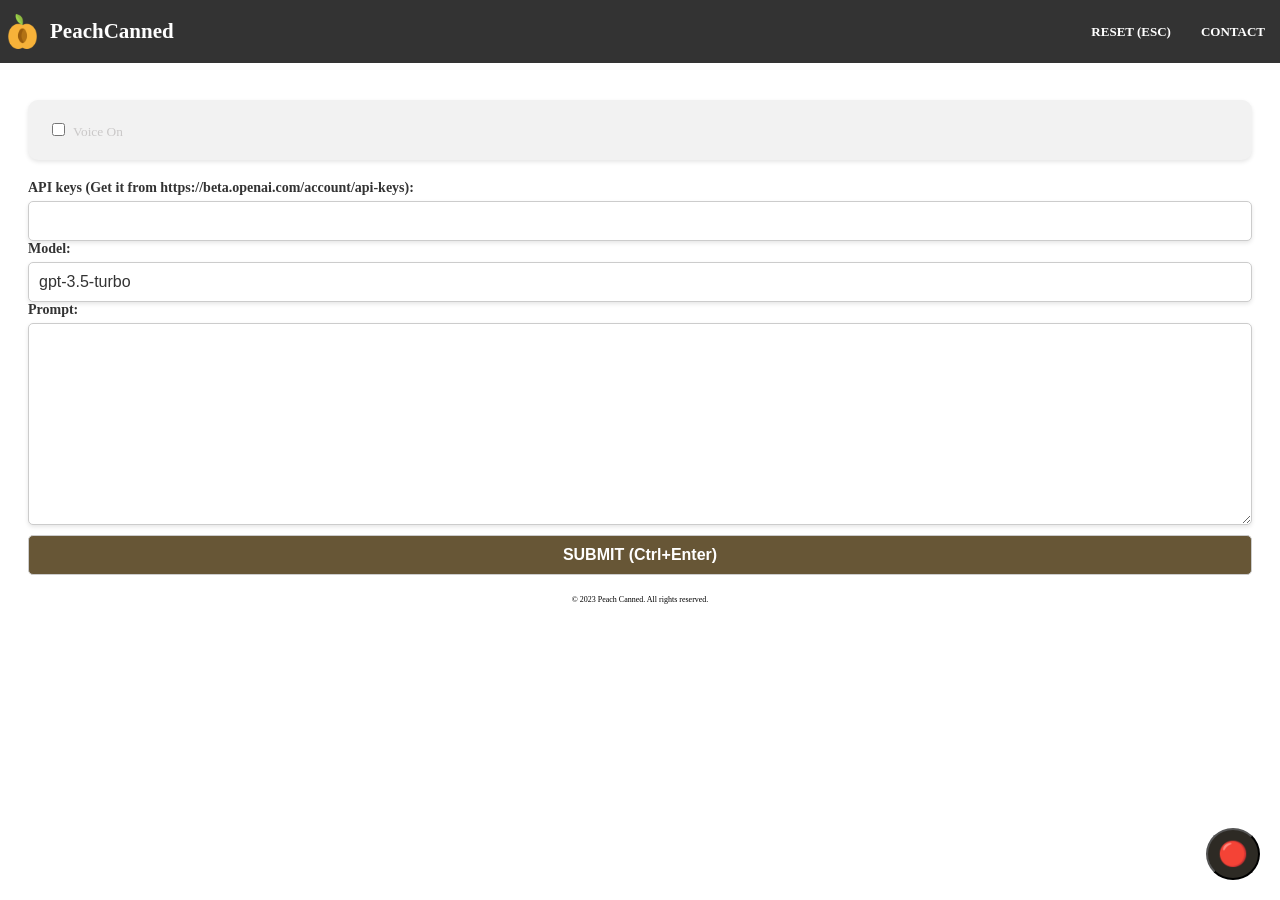
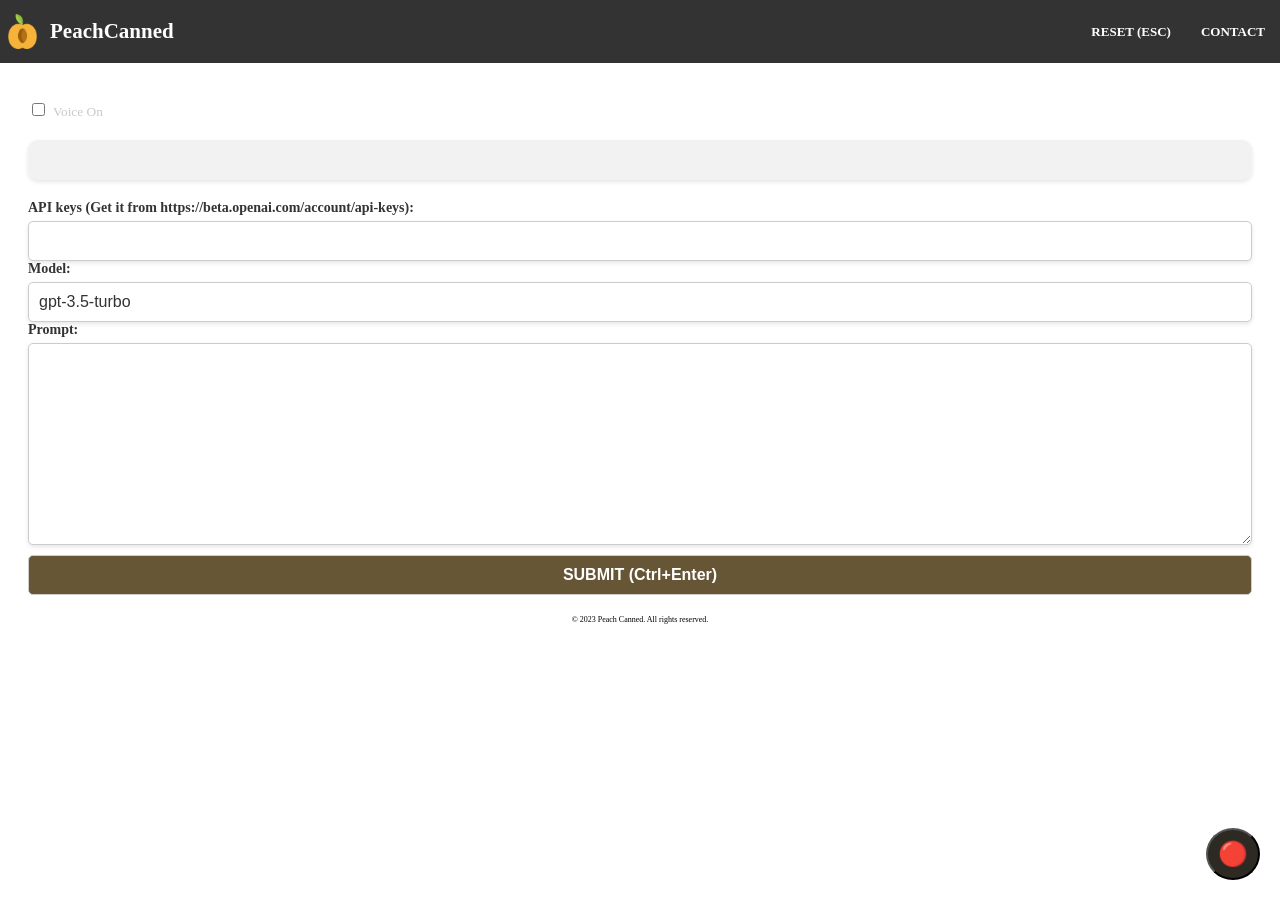
Before and after one commit to jjwwcc/jjwwcc.github.io, a Jekyll site: the page pc/index.html, which Jekyll copies as it is, in a window 1280 px wide. Built offline with Jekyll 4.4.1, drawn with Linux system fonts in a browser that asks for light colours.

Commit message:
voice on reset

```diff
--- a/pc/index.html
+++ b/pc/index.html
@@ -292,12 +292,11 @@
     <div id="content">
         <div id="gptMsg"></div>
         <div id="error"></div>
+        <div id="voice">
+            <input type="checkbox" id="voiceOn" name="voiceOn" value="voiceOn">
+            <label for="voiceOn">Voice On</label>
+        </div>
         <div id="chat">
-            <div id="voice">
-                <input type="checkbox" id="voiceOn" name="voiceOn" value="voiceOn">
-                <label for="voiceOn">Voice On</label>
-            </div>
-
         </div>
     </div>
 
```
